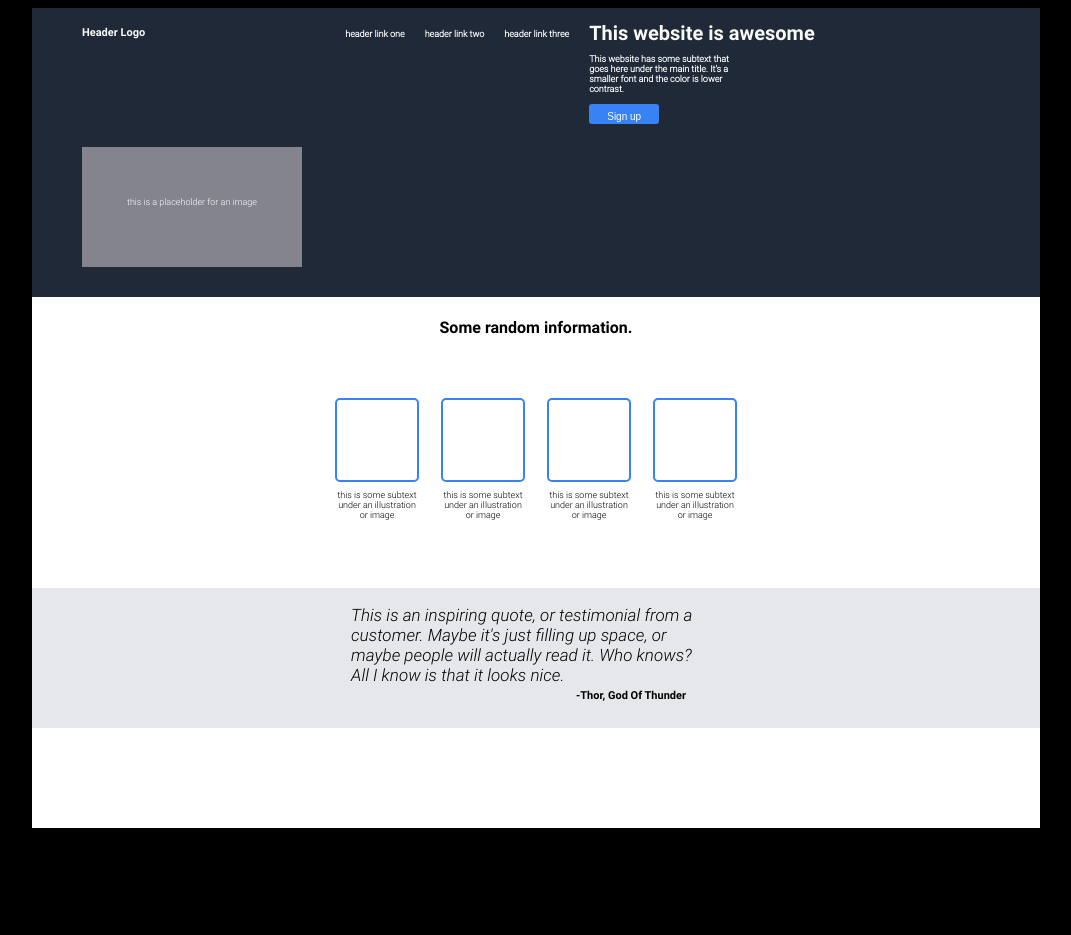
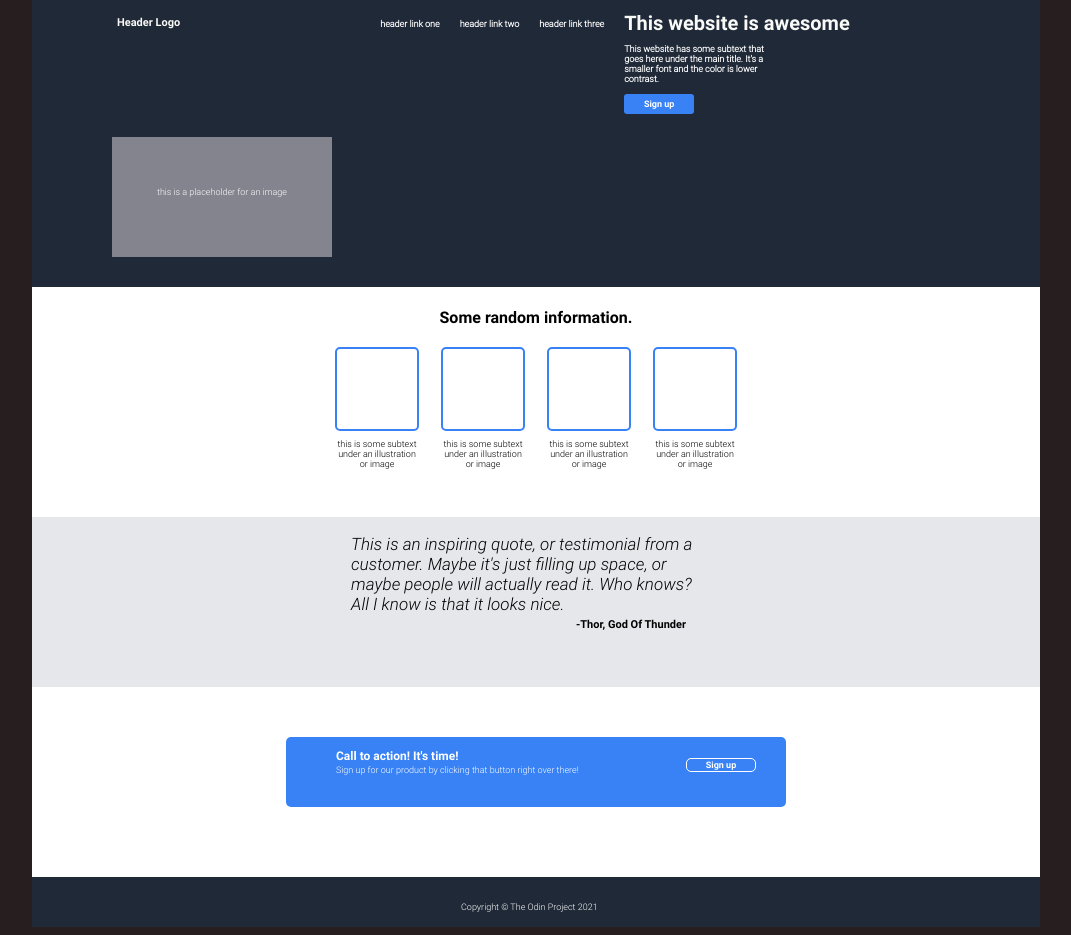
Before and after one commit to chrism-48/landing-page-project, a plain HTML site: page index.html in a window 1280 px wide. Shown: the whole page, without its empty margins (104-1175 px from the left). Before the commit the page ends 836 px from the top, so only its background shows below. Drawn offline with Linux system fonts and the light colour scheme.

Commit message:
aligned content and added another container

```diff
--- a/index.html
+++ b/index.html
@@ -43,7 +43,14 @@
                 All I know is that it looks nice.</p><p id="Thor">-Thor, God Of Thunder</p>
         </div>
         <div class="container4">
-
+            <div id="bluebox">
+                <p id="bb1">Call to action! It's time!</p>
+                <p id="bb2">Sign up for our product by clicking that button right over there!</p>
+                <button id="bbbutton">Sign up</button>
+            </div>
+        </div>
+        <div class="container5">
+            <p id="copyright">Copyright &#169 The Odin Project 2021</p>
         </div>
     </body>
 </html>
--- a/style.css
+++ b/style.css
@@ -14,19 +14,20 @@
 
 
 body {
-    background-color:black;
+    background-color:rgb(39, 31, 31);
     margin-left:8.5em;
     margin-right:8.5em;
 }
 .container1 {
     display:flex;
     background-color:#1F2937;
-    /* height:400px; */
     align-items: left;
     flex-wrap:wrap;
-    padding-left: 50px;
+    padding-left: 80px;
     padding-right:50px;
     padding-bottom:30px;
+    margin-top:-10px;
+
 
 }
 
@@ -38,8 +39,10 @@ body {
     height:20px;
     color:white;
     text-align:center;
-    padding-top:5px;
-    font-size:10px;
+    padding-top:0px;
+    font-size:9px;
+    font-family: myFont1, Arial, Helvetica, sans-serif;
+
 
 }
 #logo {
@@ -47,13 +50,13 @@ body {
     font-size:11px;
     font-weight: bolder;
     padding-right:200px;
-    font-family: myFont1, sans-serif;
+    font-family: myFont1, Arial, Helvetica, sans-serif;
+    margin-left:5px;
 }
 #h_one {
     color:#F9FAF8;
-    font-family: myFont1, sans-serif;
+    font-family: myFont1, Arial, Helvetica, sans-serif;
     padding-right:40px;
-    /* font-size:48px; */
     font-size:20px;
     font-weight: bolder;
 }
@@ -61,7 +64,7 @@ p {
     color:white;
     font-size:11px;
     width:150px;
-    font-family: myFont2, sans-serif;
+    font-family: myFont2, Arial, Helvetica, sans-serif;
     font-size:9px;
 
 }
@@ -71,7 +74,7 @@ p {
     width:220px;
     color:white;
     font-size:9px;
-    font-family:myFont2, sans-serif;
+    font-family: myFont2, Arial, Helvetica, sans-serif;
     text-align: center;
     padding-top:50px;
 
@@ -84,7 +87,7 @@ p {
     padding-right:20px;
     padding-bottom:40px;
     font-size:9px;
-    font-family: myFont2, sans-serif;
+    font-family: myFont2, Arial, Helvetica, sans-serif;
 }
 
 .container1_5 {
@@ -92,9 +95,8 @@ p {
     background-color:white;
     justify-content: center;
     color:rgb(0, 0, 0);
-    /* flex-wrap: wrap; */
-    /* align-items: center; */
-    /* flex-direction:row; */
+    height:20px;
+
 
 }
 
@@ -104,9 +106,7 @@ p {
     display: flex;
     background-color:white;
     justify-content: center;
-    /* flex-wrap: wrap; */
-    /* align-items: center; */
-    height:150px;
+    height:130px;
     flex-direction:row;
     padding:40px;
     gap:22px;
@@ -115,7 +115,7 @@ p {
 }
 
 #info {
-    font-family: myFont1, sans-serif;
+    font-family: myFont1, Arial, Helvetica, sans-serif;
 
 
 
@@ -149,7 +149,7 @@ p {
     background-color:#E5E7EB;
     justify-content: center;
     color:rgb(0, 0, 0);
-    height:140px;
+    height:170px;
 }
 
 #p2 {
@@ -175,5 +175,56 @@ p {
     flex-direction: row;
     background-color:white;
     justify-content: center;
-    height:100px;
+    height:190px;
 }
+
+#bluebox {
+    width:500px;
+    height:70px;
+    background-color:#3882F6;
+    border-radius:5px;
+    margin-top:50px;
+}
+
+#bb1 {
+    font-size:12px;
+    font-family: myFont1, Arial, Helvetica, sans-serif;
+    margin-left:50px;
+}
+
+#bb2 {
+    margin-left:50px;
+    margin-top:-10px;
+    width:300px;
+}
+
+#bbbutton {
+    position:relative;
+    left: 400px;
+    top:-30px;
+    background-color:#3882F6;
+    color:white;
+    border-radius:5px;
+    border-style:solid;
+    border-width:1px;
+    border-color:white;
+    font-size:9px;
+    font-weight:300;
+    font-family: myFont1, Arial, Helvetica, sans-serif;
+    width:70px;
+
+}
+
+.container5 {
+    display: flex;
+    flex-direction: row;
+    justify-content: center;
+    background-color:#1F2937;
+    height:50px;
+
+}
+
+#copyright {
+    margin-top:25px;
+    font-size:9px;
+}
```
